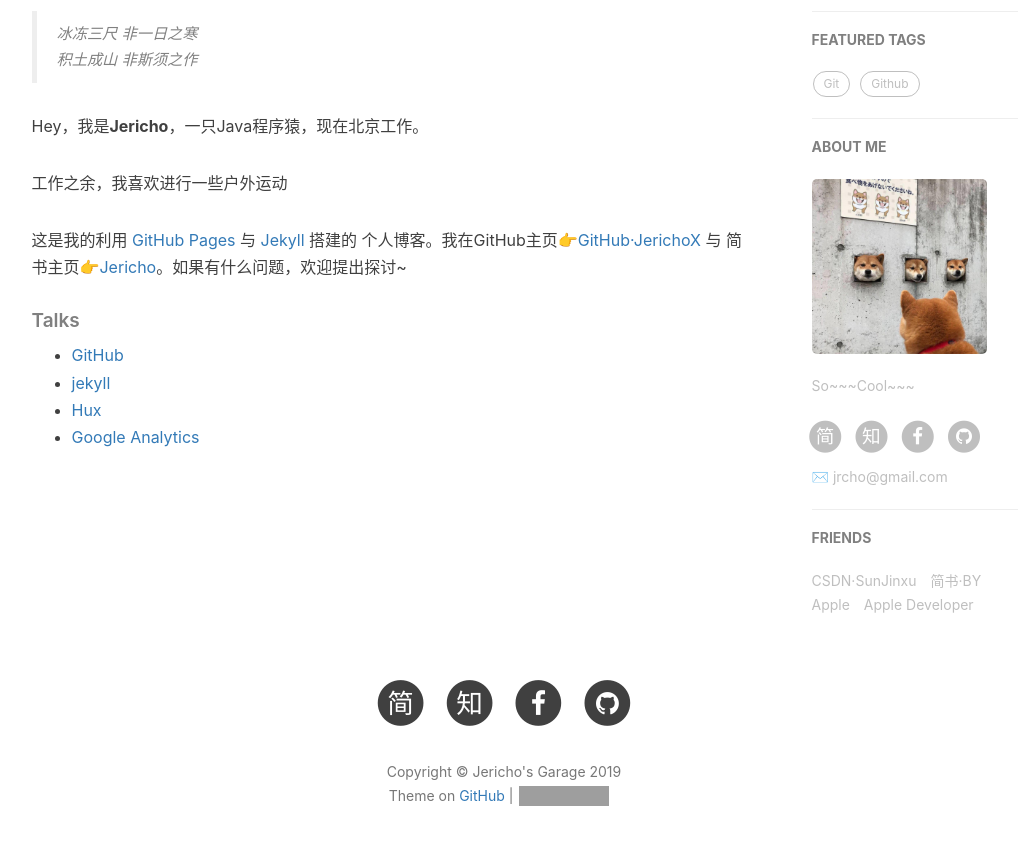
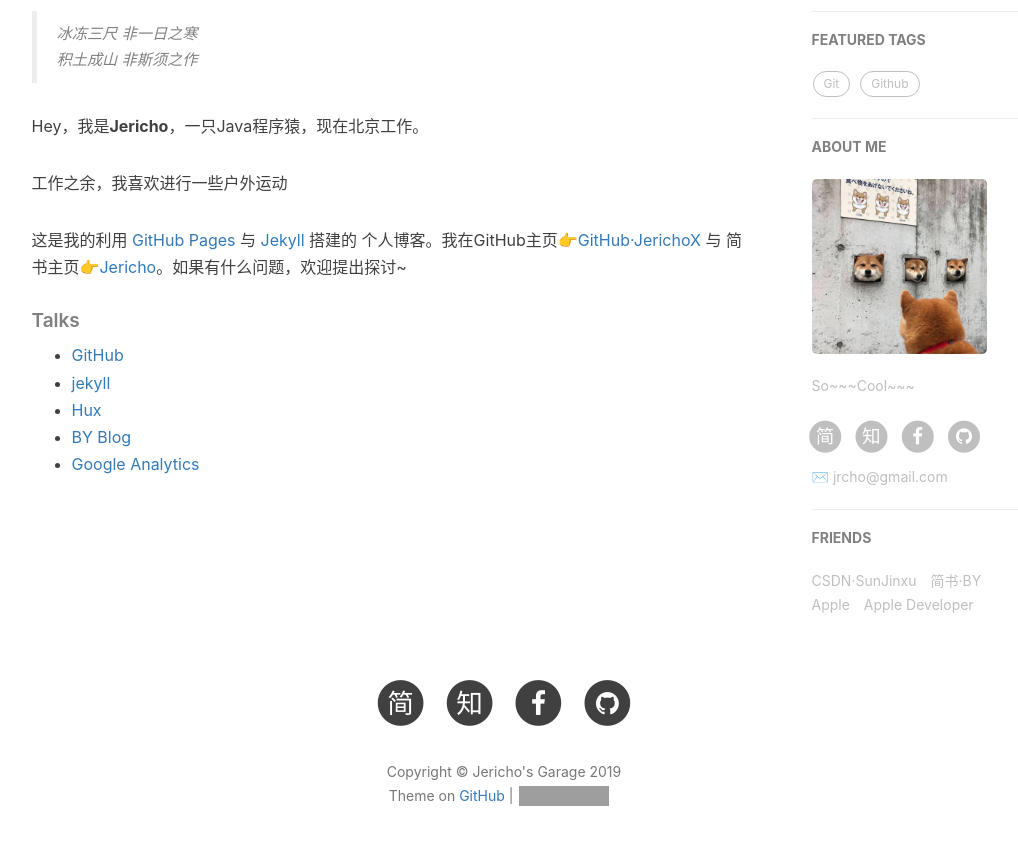
Before and after one commit to JerichoX/jerichox.github.io, a Jekyll site: the page built from about.html, in a window 1280 px wide and 900 px high, scrolled down 679 px. Shown: the top 845 px of the window, without its empty margins (136-1154 px from the left). Built offline with Jekyll 4.4.1, drawn with Linux system fonts in a browser that asks for light colours; nearby versions of some CDN libraries; comment, search, counter and statistics services are not loaded; grey boxes are pictures that could not be loaded.

Commit message:
update about.html

```diff
--- a/about.html
+++ b/about.html
@@ -32,6 +32,7 @@ header-img: "img/post-bg-rwd.jpg"
         <li><a href="https://github.com">GitHub</a></li>
         <li><a href="http://jekyll.com.cn/">jekyll</a></li>
         <li><a href="http://huangxuan.me/">Hux</a></li>
+        <li><a href="http://qiubaiying.top/">BY Blog</a></li>
         <li><a href="https://analytics.google.com/analytics">Google Analytics</a></li>
     </ul>
 </div>
```
